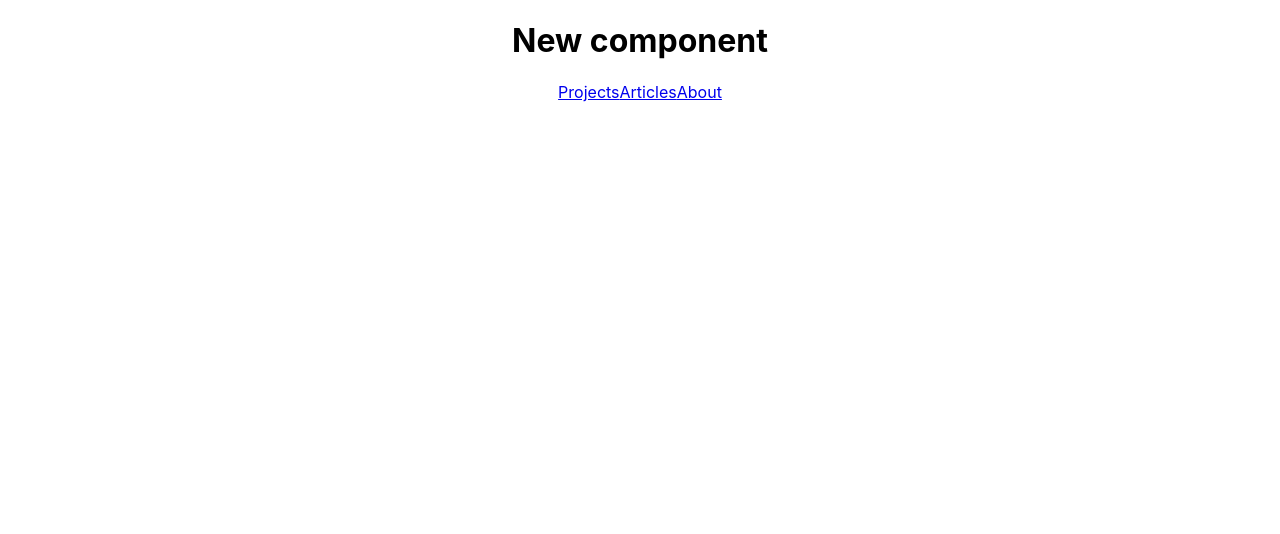
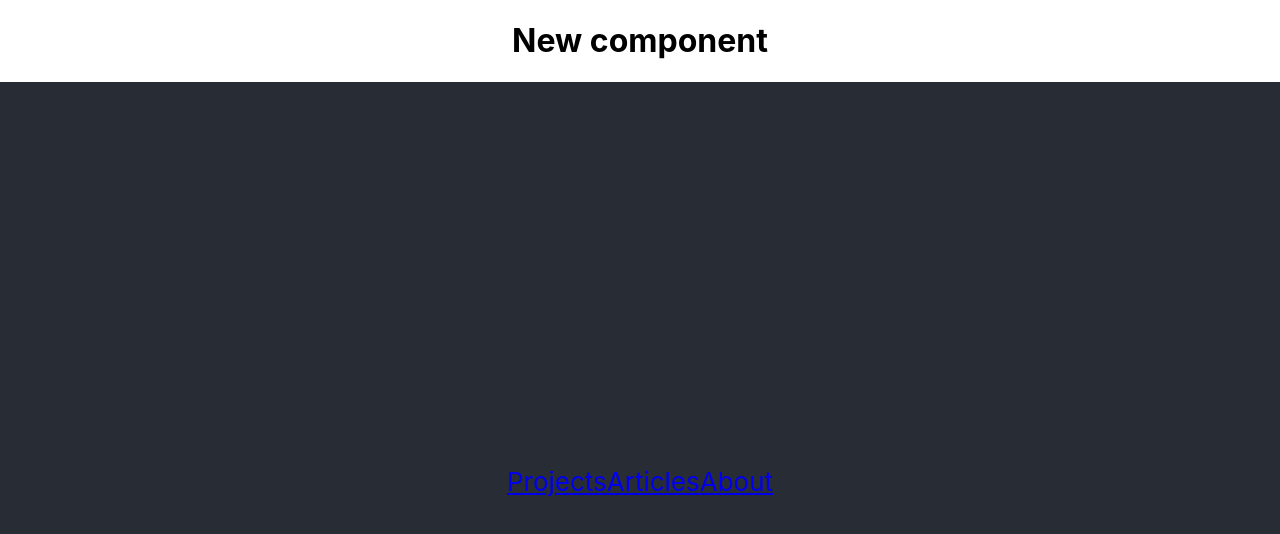
Before and after one commit to rickstylz01/FM-Portfolio, a React (Create React App) app: page /about in a window 1280 px wide. Shown: the top 534 px of the page. Built offline with nearby package versions, Linux system fonts and the light colour scheme.

Commit message:
create directory for thumbnail and touryst project components.

```diff
--- a/package.json
+++ b/package.json
@@ -6,7 +6,6 @@
     "@testing-library/jest-dom": "^5.15.0",
     "@testing-library/react": "^11.2.7",
     "@testing-library/user-event": "^12.8.3",
-    "framer-motion": "^5.3.0",
     "react": "^17.0.2",
     "react-dom": "^17.0.2",
     "react-router-dom": "^6.0.2",
--- a/src/App.css
+++ b/src/App.css
@@ -13,7 +13,7 @@
   }
 }
 
-.App-header {
+.navigation {
   background-color: #282c34;
   min-height: 100vh;
   display: flex;
--- /dev/null
+++ b/src/Thumbnail/Thumbnail.css
@@ -0,0 +1,5 @@
+.project-image {
+  height: 470px;
+}
+
+/*TODO: find a way to make images smaller.*/
--- a/src/components/Projects.js
+++ b/src/components/Projects.js
@@ -1,5 +1,5 @@
 import React from "react";
-import Thumbnail from "./Thumbnail";
+import Thumbnail from "../Thumbnail/Thumbnail";
 // import tourystImg from "../../public/images/tourystImg.png";
 import '../App.css';
 
```
Also changed, not shown: src/Thumbnail/Thumbnail.js (renamed from src/components/Thumbnail.js), src/components/Touryst/Touryst.js (renamed from src/components/Touryst.js), 1 other file (tests, documents, lock files or other folders).
